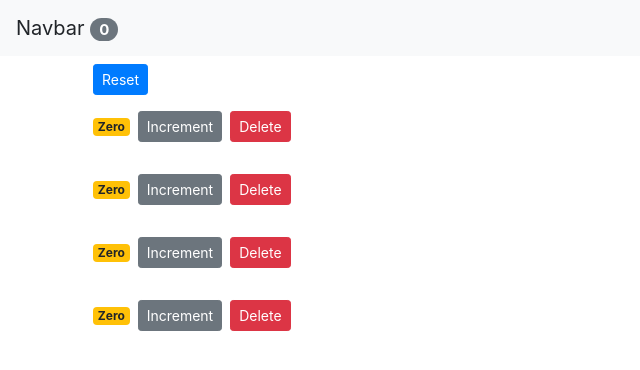
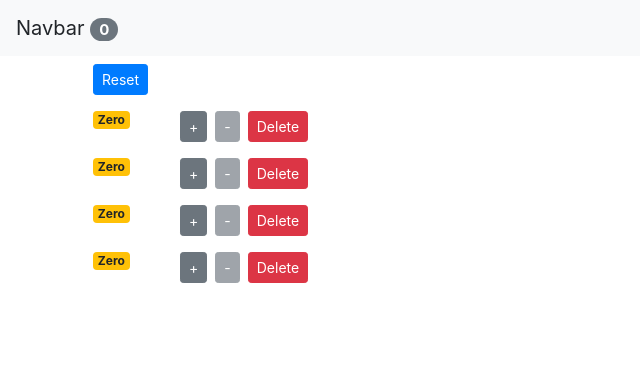
Before and after one commit to cameronRomo/counter-app, a React (Create React App) app: page / in a window 1280 px wide. Shown: the top 370 px of the page, without its empty margins (0-640 px from the left). Built offline with nearby package versions, Linux system fonts and the light colour scheme.

Commit message:
Add decrement button w/ functionality

```diff
--- a/src/App.js
+++ b/src/App.js
@@ -31,6 +31,14 @@ class App extends Component {
     this.setState({ counters })
   }
 
+  handleDecrement = (counter) => {
+    const counters = [...this.state.counters];
+    const index = counters.indexOf(counter);
+    counters[index] = {...counter}
+    counters[index].value--;
+    this.setState({ counters })
+  }
+
   handleReset = () => {
     const counters = this.state.counters.map( c => {
       c.value = 0;
@@ -54,6 +62,7 @@ class App extends Component {
             counters={this.state.counters}
             onReset={this.handleReset}
             onIncrement={this.handleIncrement}
+            onDecrement={this.handleDecrement}
             onDelete={this.handleDelete}/>
         </main>
       </React.Fragment>
--- a/src/components/Counter.jsx
+++ b/src/components/Counter.jsx
@@ -15,18 +15,33 @@ class Counter extends Component {
   }
 
   render() {
-
-    console.log("Counter - Rendered")
-
     return (
-      <React.Fragment>
-        <span className={ this.getBadgeClasses() }>{this.formatCount()}</span>
-        <button onClick={ () => this.props.onIncrement(this.props.counter) } className="btn btn-secondary btn-sm">Increment</button>
-        <button className="btn btn-danger btn-sm m-2" onClick={() => this.props.onDelete(this.props.counter.id)}>Delete</button>
-        <ul>
-          {/* { this.state.tags.map(tag => <li key={tag}>{ tag }</li>) } */}
-        </ul>
-      </React.Fragment>
+      <div className="row">
+        <div className="col-1">
+          <span className={ this.getBadgeClasses() }>{this.formatCount()}</span>
+        </div>
+        <div className="col">
+          <button
+            onClick={ () => this.props.onIncrement(this.props.counter) }
+            className="btn btn-secondary btn-sm"
+          >
+            +
+          </button>
+          <button
+            onClick={ () => this.props.onDecrement(this.props.counter) }
+            className="btn btn-secondary btn-sm m-2"
+            disabled={this.props.counter.value === 0 ? 'disabled' : ''}
+          >
+            -
+          </button>
+          <button
+            className="btn btn-danger btn-sm"
+            onClick={() => this.props.onDelete(this.props.counter.id)}
+          >
+            Delete
+          </button>
+        </div>
+      </div>
     );
   }
 
--- a/src/components/Counters.jsx
+++ b/src/components/Counters.jsx
@@ -6,7 +6,7 @@ class Counters extends Component {
 
     console.log("Counters - rendered");
 
-    const { onReset, counters, onDelete, onIncrement } = this.props;
+    const { onReset, counters, onDelete, onIncrement, onDecrement } = this.props;
 
     return (
       <div>
@@ -23,6 +23,7 @@ class Counters extends Component {
             key={counter.id}
             onDelete={onDelete}
             onIncrement={onIncrement}
+            onDecrement={onDecrement}
             counter={counter}
           />
         ))}
```
